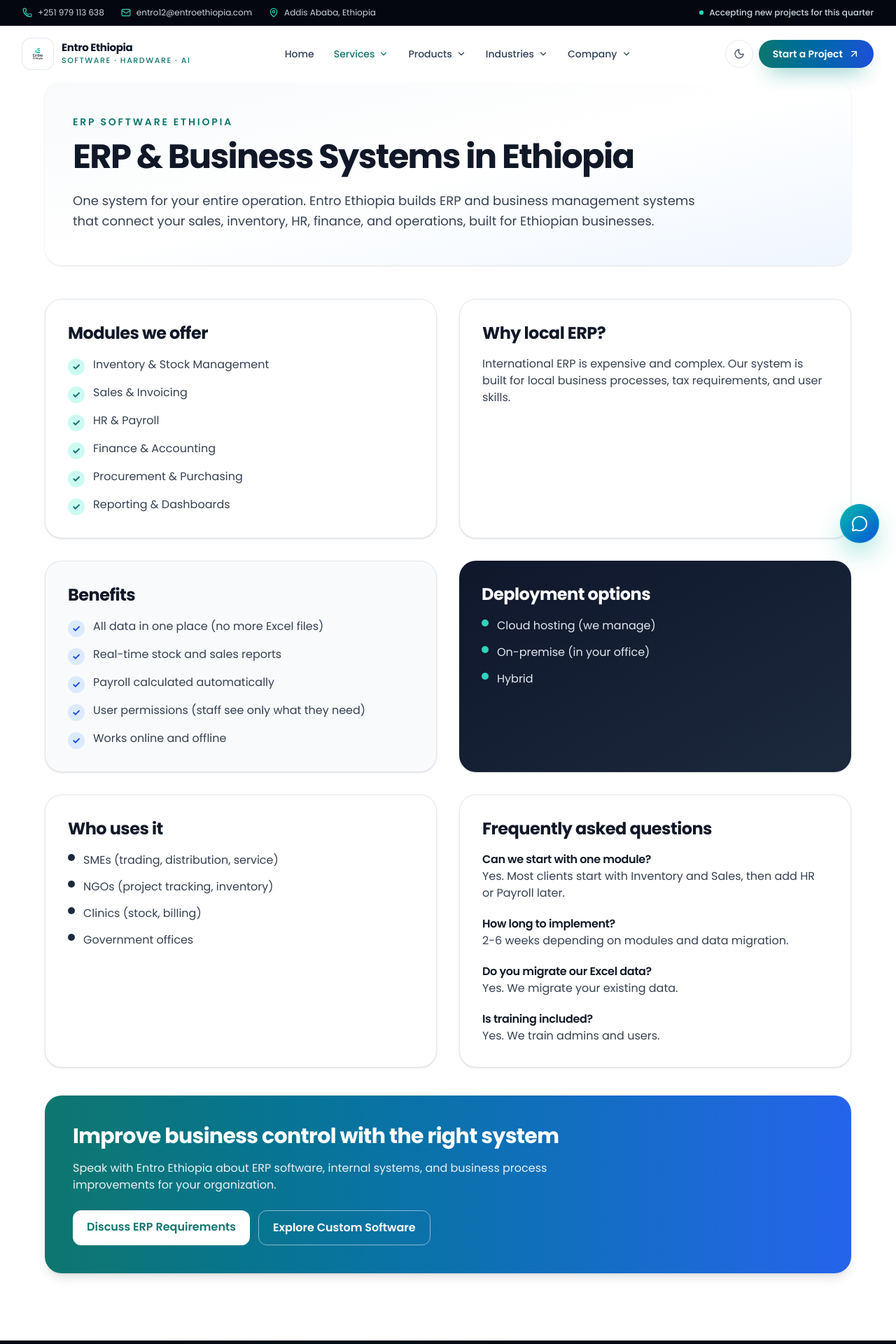
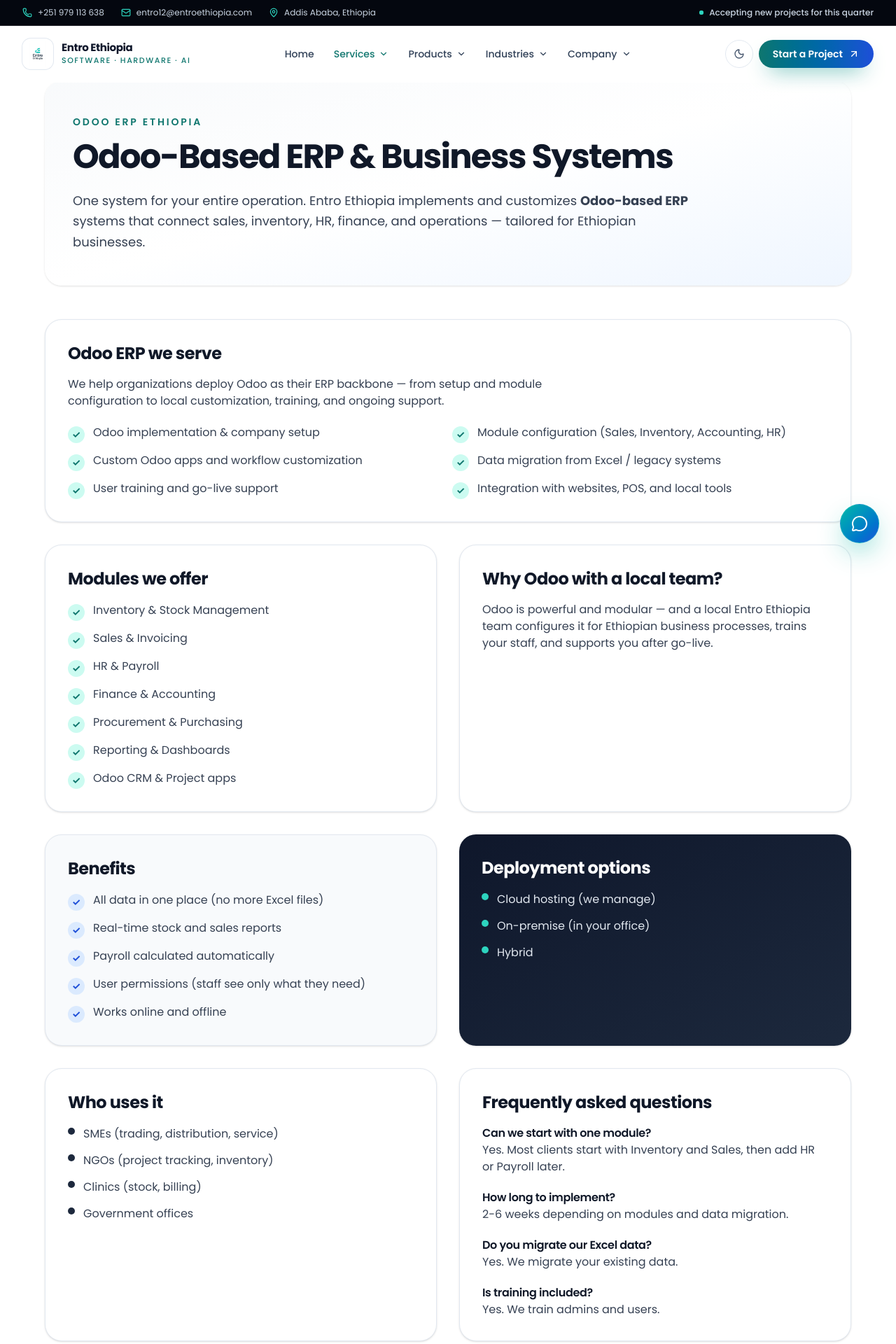
Before and after one commit to entro12-ui/Company-Portfolio, a Next.js app: page /erp-systems in a window 1280 px wide. Shown: the top 1920 px of the page at 70% size. Built offline with nearby package versions, Linux system fonts and the light colour scheme.

Commit message:
update the code

```diff
--- a/src/app/about/page.tsx
+++ b/src/app/about/page.tsx
@@ -114,7 +114,7 @@ export default function AboutPage() {
                   "Custom Software Development",
                   "Web Development & Web Applications",
                   "AI Solutions (including MediCare AI)",
-                  "ERP & Business Management Systems",
+                  "Odoo-based ERP & Business Management Systems",
                   "Hardware Systems (CCTV, Access Control, GPS, Attendance)",
                 ].map((item) => (
                   <div
--- a/src/app/erp-systems/page.tsx
+++ b/src/app/erp-systems/page.tsx
@@ -6,9 +6,9 @@ import JsonLd from "@/components/JsonLd";
 export const dynamic = "force-static";
 
 export const metadata: Metadata = {
-  title: "ERP Software in Ethiopia | Entro Ethiopia",
+  title: "Odoo ERP & Business Systems in Ethiopia | Entro Ethiopia",
   description:
-    "ERP and business management systems for SMEs, NGOs and government in Ethiopia. Inventory, HR, sales, finance in one system.",
+    "Odoo-based ERP implementation in Ethiopia for SMEs, NGOs and government — inventory, HR, sales, finance, and operations in one system.",
   alternates: {
     canonical: "https://www.entroethiopia.com/erp-systems",
   },
@@ -17,10 +17,10 @@ export const metadata: Metadata = {
 const serviceSchema = {
   "@context": "https://schema.org",
   "@type": "Service",
-  serviceType: "ERP Software",
-  name: "ERP & Business Systems in Ethiopia",
+  serviceType: "Odoo ERP Implementation",
+  name: "Odoo ERP & Business Systems in Ethiopia",
   description:
-    "Entro Ethiopia delivers ERP software in Ethiopia for organizations that need stronger workflows, reporting, approvals, and business control.",
+    "Entro Ethiopia implements and customizes Odoo-based ERP systems in Ethiopia for organizations that need stronger workflows, reporting, approvals, and business control.",
   provider: {
     "@type": "Organization",
     name: "Entro Ethiopia",
@@ -79,20 +79,51 @@ export default function ErpSystemsPage() {
             {/* Header */}
             <header className="mb-12 rounded-3xl bg-gradient-to-br from-slate-50 via-white to-cyan-50 px-6 py-12 shadow-sm transition-colors duration-300 dark:from-gray-900 dark:via-gray-800 dark:to-gray-900 sm:px-10">
               <p className="mb-4 text-sm font-semibold uppercase tracking-[0.2em] text-teal-700 dark:text-teal-400">
-                ERP software Ethiopia
+                Odoo ERP Ethiopia
               </p>
               <h1 className="mb-6 text-4xl font-bold text-gray-900 dark:text-white sm:text-5xl">
-                ERP &amp; Business Systems in Ethiopia
+                Odoo-Based ERP &amp; Business Systems
               </h1>
               <p className="max-w-4xl text-lg leading-relaxed text-gray-700 dark:text-gray-300">
-                One system for your entire operation. Entro Ethiopia builds ERP
-                and business management systems that connect your sales,
-                inventory, HR, finance, and operations, built for Ethiopian
-                businesses.
+                One system for your entire operation. Entro Ethiopia implements
+                and customizes <strong>Odoo-based ERP</strong> systems that
+                connect sales, inventory, HR, finance, and operations — tailored
+                for Ethiopian businesses.
               </p>
             </header>
 
             <div className="grid gap-8 md:grid-cols-2">
+              <section className="rounded-3xl border border-slate-200 bg-white p-8 shadow-sm transition-colors duration-300 dark:border-gray-700 dark:bg-gray-800 md:col-span-2">
+                <h2 className="mb-4 text-2xl font-bold text-gray-900 dark:text-white">
+                  Odoo ERP we serve
+                </h2>
+                <p className="mb-5 max-w-3xl text-gray-700 dark:text-gray-300">
+                  We help organizations deploy Odoo as their ERP backbone —
+                  from setup and module configuration to local customization,
+                  training, and ongoing support.
+                </p>
+                <ul className="grid gap-3 sm:grid-cols-2 text-gray-700 dark:text-gray-300">
+                  {[
+                    "Odoo implementation & company setup",
+                    "Module configuration (Sales, Inventory, Accounting, HR)",
+                    "Custom Odoo apps and workflow customization",
+                    "Data migration from Excel / legacy systems",
+                    "User training and go-live support",
+                    "Integration with websites, POS, and local tools",
+                  ].map((item) => (
+                    <li
+                      key={item}
+                      className="flex items-start gap-3 leading-relaxed"
+                    >
+                      <span className="mt-1 flex h-6 w-6 flex-shrink-0 items-center justify-center rounded-full bg-teal-100 text-sm font-bold text-teal-700 dark:bg-teal-900/50 dark:text-teal-400">
+                        ✓
+                      </span>
+                      <span>{item}</span>
+                    </li>
+                  ))}
+                </ul>
+              </section>
+
               {/* Modules we offer */}
               <section className="rounded-3xl border border-slate-200 bg-white p-8 shadow-sm transition-colors duration-300 dark:border-gray-700 dark:bg-gray-800">
                 <h2 className="mb-4 text-2xl font-bold text-gray-900 dark:text-white">
@@ -106,6 +137,7 @@ export default function ErpSystemsPage() {
                     "Finance & Accounting",
                     "Procurement & Purchasing",
                     "Reporting & Dashboards",
+                    "Odoo CRM & Project apps",
                   ].map((item) => (
                     <li
                       key={item}
@@ -123,12 +155,12 @@ export default function ErpSystemsPage() {
               {/* Why local ERP */}
               <section className="rounded-3xl border border-slate-200 bg-white p-8 shadow-sm transition-colors duration-300 dark:border-gray-700 dark:bg-gray-800">
                 <h2 className="mb-4 text-2xl font-bold text-gray-900 dark:text-white">
-                  Why local ERP?
+                  Why Odoo with a local team?
                 </h2>
                 <p className="text-gray-700 dark:text-gray-300">
-                  International ERP is expensive and complex. Our system is
-                  built for local business processes, tax requirements, and user
-                  skills.
+                  Odoo is powerful and modular — and a local Entro Ethiopia
+                  team configures it for Ethiopian business processes, trains
+                  your staff, and supports you after go-live.
                 </p>
               </section>
 
@@ -246,15 +278,15 @@ export default function ErpSystemsPage() {
                 Improve business control with the right system
               </h2>
               <p className="mb-6 max-w-3xl text-white/90">
-                Speak with Entro Ethiopia about ERP software, internal systems,
-                and business process improvements for your organization.
+                Speak with Entro Ethiopia about Odoo-based ERP, internal
+                systems, and business process improvements for your organization.
               </p>
               <div className="flex flex-wrap gap-3">
                 <Link
                   href="/contact"
                   className="rounded-xl bg-white px-5 py-3 font-semibold text-teal-700 transition hover:bg-slate-100 dark:bg-gray-800 dark:text-teal-400 dark:hover:bg-gray-700"
                 >
-                  Discuss ERP Requirements
+                  Discuss Odoo ERP
                 </Link>
                 <Link
                   href="/custom-software-development"
--- a/src/app/our-team/page.tsx
+++ b/src/app/our-team/page.tsx
@@ -90,15 +90,15 @@ const teamMembers = [
     bio: "Kidist Tafa manages creative content production, brand storytelling, and digital media initiatives. She supports Entro Ethiopia's communication strategy through high-quality media content, ensuring the brand effectively communicates its technology solutions.",
   },
   {
-    name: "Developer / Project Manager",
-    role: "Team profile coming soon",
-    photo: "/team/developer-project-manager.svg",
+    name: "Dawit Kassaw",
+    role: "Senior Developer",
+    photo: "/team/dawit-kassaw.png",
     email: "",
     linkedIn: "",
     upwork: "",
     summary:
-      "Our development and project management team delivers projects on time and aligned with client requirements.",
-    bio: "Our development and project management team works behind the scenes to ensure every software solution is delivered on time, aligned with client requirements, and built to scale.",
+      "Builds and maintains production software systems, including custom platforms and Odoo-based ERP implementations.",
+    bio: "Dawit Kassaw is a Senior Developer at Entro Ethiopia. He designs, builds, and supports scalable software systems for clients — from custom web applications to Odoo-based ERP deployments — with a focus on reliable delivery and clean engineering.",
   },
 ];
 
@@ -174,6 +174,15 @@ const teamOrganizationSchema = {
         name: "Entro Ethiopia",
       },
     },
+    {
+      "@type": "Person",
+      name: "Dawit Kassaw",
+      jobTitle: "Senior Developer",
+      worksFor: {
+        "@type": "Organization",
+        name: "Entro Ethiopia",
+      },
+    },
   ],
 };
 
@@ -206,6 +215,7 @@ export default function OurTeamPage() {
             <div className="mt-6 flex flex-wrap gap-2">
               {[
                 "Software Engineering",
+                "Odoo ERP",
                 "AI Systems",
                 "Digital Strategy",
                 "Content & Marketing",
--- a/src/components/ContactInquiryForm.tsx
+++ b/src/components/ContactInquiryForm.tsx
@@ -8,7 +8,7 @@ const serviceOptions = [
   "Custom Software",
   "Web Development",
   "AI Solutions",
-  "ERP System",
+  "Odoo ERP System",
   "Hardware Systems",
   "Mobile App",
   "Other",
--- a/src/components/Services.tsx
+++ b/src/components/Services.tsx
@@ -68,14 +68,14 @@ const services: Service[] = [
     icon: Layers,
     title: "ERP & Business Systems",
     href: "/erp-systems",
-    linkLabel: "Explore ERP systems",
+    linkLabel: "Explore Odoo ERP",
     description:
-      "One source of truth for finance, inventory, HR and operations — with the reporting management actually needs.",
+      "Odoo-based ERP for finance, inventory, HR and operations — configured and supported by a local team.",
     deliverables: [
+      "Odoo implementation & customization",
       "Inventory and supply chain",
       "Finance and billing workflows",
-      "HR and payroll modules",
-      "Executive dashboards",
+      "HR, payroll and dashboards",
     ],
   },
   {
--- a/src/components/TechStackCarousel.tsx
+++ b/src/components/TechStackCarousel.tsx
@@ -12,6 +12,7 @@ import {
   SiMongodb,
   SiTailwindcss,
   SiOpenai,
+  SiOdoo,
   SiDocker,
   SiExpo,
 } from "react-icons/si";
@@ -36,6 +37,7 @@ const stack: StackItem[] = [
   { name: "Expo", Icon: SiExpo, color: "text-slate-900 dark:text-white" },
   { name: "Tailwind CSS", Icon: SiTailwindcss, color: "text-[#06B6D4]" },
   { name: "OpenAI", Icon: SiOpenai, color: "text-slate-900 dark:text-white" },
+  { name: "Odoo", Icon: SiOdoo, color: "text-[#714B67]" },
   { name: "Docker", Icon: SiDocker, color: "text-[#2496ED]" },
   { name: "Cloud", Icon: Cloud, color: "text-teal-600 dark:text-teal-400" },
   { name: "On-premise", Icon: Server, color: "text-cyan-700 dark:text-cyan-400" },
--- a/src/content/botData.ts
+++ b/src/content/botData.ts
@@ -30,7 +30,7 @@ export const WEBSITE_KNOWLEDGE: KnowledgeItem[] = [
       "core services",
     ],
     answer:
-      "Our core services are:\n• Custom Software Development\n• Web Development (Next.js, React)\n• Mobile Apps (React Native & Expo)\n• AI Solutions & Automation\n• ERP, Inventory & Property Management platforms\n• Hardware Systems (CCTV, access control, GPS, attendance)\n• UI/UX Design and IT consulting\n\nTell me which one you need and I can go deeper.",
+      "Our core services are:\n• Custom Software Development\n• Web Development (Next.js, React)\n• Mobile Apps (React Native & Expo)\n• AI Solutions & Automation\n• Odoo-based ERP & business systems\n• Inventory & Property Management platforms\n• Hardware Systems (CCTV, access control, GPS, attendance)\n• UI/UX Design and IT consulting\n\nTell me which one you need and I can go deeper.",
   },
   {
     keywords: [
@@ -114,7 +114,18 @@ export const WEBSITE_KNOWLEDGE: KnowledgeItem[] = [
       "ኪራይ",
     ],
     answer:
-      "We build ERP-style business systems covering inventory, sales, finance/billing, HR/payroll, and property management — with branch-level reporting and dashboards management can actually use.\n\n• ኢዚስቶክ (EasyStock) — inventory & sales\n• ንብረት (Nibret) — property & real estate management\n\nAsk which one you want details on.",
+      "We implement Odoo-based ERP and related business systems covering inventory, sales, finance/billing, HR/payroll, and property management — with branch-level reporting and dashboards management can actually use.\n\n• Odoo ERP — implementation, customization, training & support\n• ኢዚስቶክ (EasyStock) — inventory & sales\n• ንብረት (Nibret) — property & real estate management\n\nAsk which one you want details on.",
+  },
+  {
+    keywords: [
+      "odoo",
+      "odoo erp",
+      "odoo based",
+      "odoo implementation",
+      "open source erp",
+    ],
+    answer:
+      "Yes — we serve Odoo-based ERP systems. That includes Odoo setup and company configuration, Sales/Inventory/Accounting/HR modules, custom workflows, data migration, user training, and post-launch support for Ethiopian organizations.",
   },
   {
     keywords: [
--- a/src/content/company.ts
+++ b/src/content/company.ts
@@ -48,8 +48,9 @@ export const serviceLinks = [
   },
   {
     href: "/erp-systems",
-    label: "ERP Systems",
-    description: "Finance, inventory, HR and operations unified in one platform.",
+    label: "Odoo ERP Systems",
+    description:
+      "Odoo-based ERP for finance, inventory, HR and operations — locally configured.",
   },
   {
     href: "/hardware-systems",
--- a/src/content/seo.ts
+++ b/src/content/seo.ts
@@ -62,6 +62,7 @@ export const organizationSchema = {
     "Web development",
     "AI solutions",
     "ERP systems",
+    "Odoo ERP implementation",
     "CCTV camera installation",
     "Door access control systems",
     "GPS vehicle tracking",
```
Also changed, not shown: public/team/dawit-kassaw.png (added).
